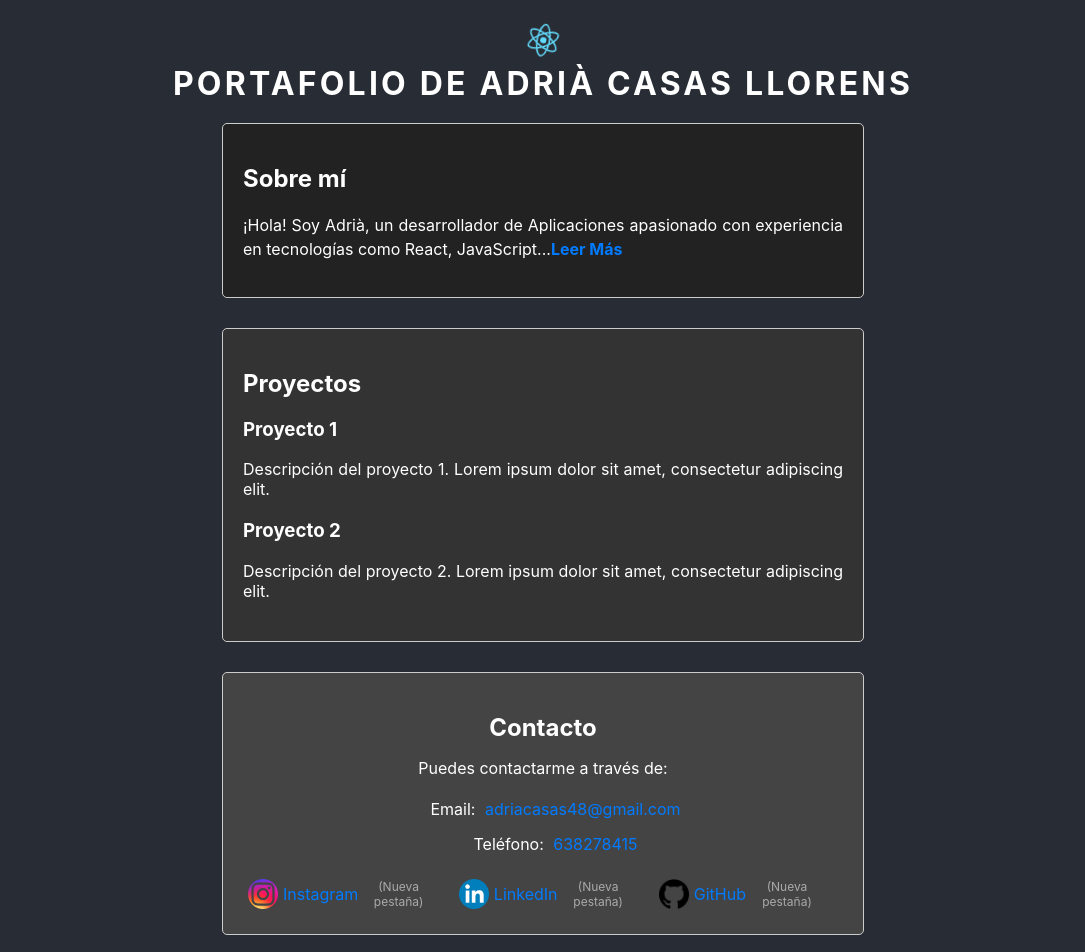
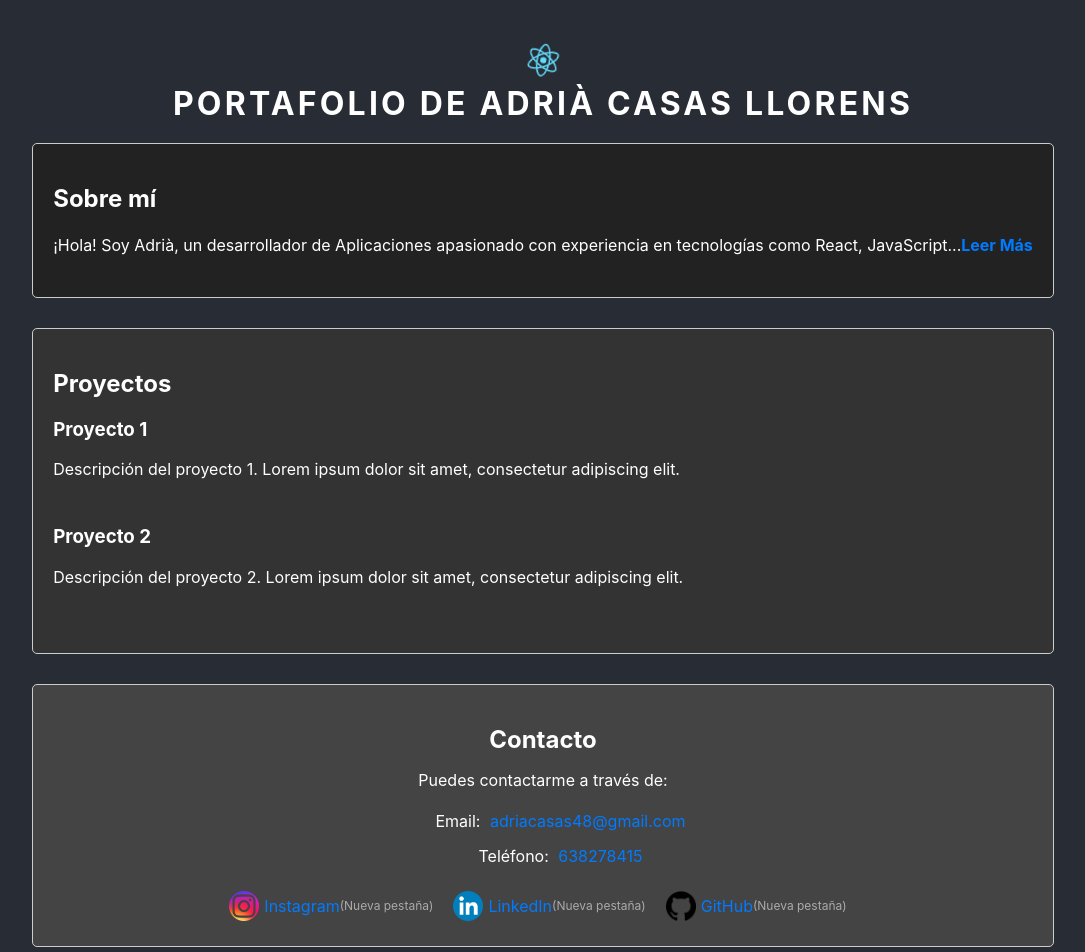
Before and after one commit to casasadria/portafolio, a React (Create React App) app: page / in a window 1280 px wide. Shown: the top 952 px of the page, without its empty margins (97-1182 px from the left). Built offline with nearby package versions, Linux system fonts and the light colour scheme.

Commit message:
Second Commit bug fix

```diff
--- a/src/AboutMeComponent.jsx
+++ b/src/AboutMeComponent.jsx
@@ -29,7 +29,7 @@ export function AboutMeComponent() {
           <br />
           <br />
           ¡Un ejemplo que puedo mostrar de una aplicación que hemos desarrollado en equipo, LearnTrack, pueden visitar
-          la página web del mismo <a href="https://www.learntrack.cat" target="_blank" rel="noopener noreferrer">learntrack.cat</a> donde he programado toda la lógica del aplicativo! ¡El
+          la página web del mismo <a href="https://www.learntrack.cat" target="_blank" rel="noopener noreferrer">learntrack.cat</a>donde he programado toda la lógica del aplicativo! ¡El
           Sábado día 10 de Junio del 2023, fuimos ganadores del premio de mSchools al presentarnos a la modalidad App
           Education! Y BBDD domino tanto SQL/NoSQL como sistemas de bases de datos, he utilizado MySQL como Microsoft
           SQL Server como PostgreSQL, en el apartado de NoSQL he utilizado más Firebase, pero tengo experiencia en
--- a/src/App.css
+++ b/src/App.css
@@ -6,6 +6,7 @@
   min-height: 100vh; /* Ajustar el valor de altura mínima para ocupar toda la ventana */
   background-color: #282c34;
   color: white;
+  padding: 20px; /* Agregar espaciado alrededor del contenido */
 }
 
 .App-header {
@@ -29,12 +30,38 @@ h1 {
 
 /* Resto de los estilos existentes... */
 
-
 .App-link {
   color: #61dafb;
 }
 
 /* Resto de los estilos existentes... */
+
+/* Añadir estilos para el pie de página (footer) */
+footer {
+  margin-top: 20px; /* Espacio entre el contenido principal y el pie de página */
+  text-align: center; /* Centrar horizontalmente el contenido del pie de página */
+  color: #fff;
+  font-size: 14px;
+}
+
+footer p {
+  margin: 5px 0; /* Espaciado entre los párrafos del pie de página */
+}
+
+/* Estilos para dispositivos móviles */
+@media (max-width: 768px) {
+  h1 {
+    font-size: 1.5rem; /* Reducir el tamaño del título en dispositivos móviles */
+  }
+
+  .App-logo {
+    height: 30px; /* Reducir el tamaño del logo en dispositivos móviles */
+  }
+
+  footer {
+    font-size: 12px; /* Reducir el tamaño del texto del pie de página en dispositivos móviles */
+  }
+}
 
 
 @media (prefers-reduced-motion: no-preference) {
--- a/src/App.jsx
+++ b/src/App.jsx
@@ -1,4 +1,4 @@
-import React, { useState } from "react";
+import React from "react";
 import logo from "./logo.svg";
 import "./App.css";
 import Component from "./Component";
--- a/src/MainComponent.jsx
+++ b/src/MainComponent.jsx
@@ -36,7 +36,7 @@ export default function MainComponent() {
             </a>
           </li>
           <li>
-            Teléfono: <a href={`tel:${638278415}`}>{638278415}</a>
+            Teléfono: <a href={`tel:${"+34 638278415"}`}>{638278415}</a>
           </li>
         </ul>
         <div className="logos_social">
--- a/src/css/AboutMeComponent.css
+++ b/src/css/AboutMeComponent.css
@@ -1,20 +1,21 @@
 /* Estilos para el componente AboutMeComponent */
-
 .about-me {
-    max-width: 600px; /* Ancho máximo para el componente */
-    margin: 0 auto; /* Centrar el componente horizontalmente */
+  text-align: justify; /* Centrar horizontalmente el contenido */
   padding: 20px;
   border: 1px solid #ccc;
   border-radius: 5px;
   background-color: #222;
   color: #fff;
-    text-align: justify; /* Centrar horizontalmente el contenido */
-
+  max-height: 100%; /* Altura máxima para permitir el ajuste automático */
+  overflow: hidden; /* Oculta el contenido que excede la altura */
+  transition: max-height 0.3s ease; /* Transición suave de la altura al expandirse o colapsarse */
+  margin-bottom: 30px; /* Espacio inferior entre el componente AboutMeComponent y el componente MainComponent */
 }
 
 .about-text {
   cursor: pointer; /* Cambia el cursor al pasar el ratón sobre el texto */
   line-height: 1.5; /* Altura de línea del texto */
+  margin-bottom: 20px; /* Espacio inferior entre los párrafos del texto */
 }
 
 .about-text.expanded {
@@ -38,7 +39,6 @@
   text-decoration: none; /* Elimina el subrayado por defecto */
   padding: 5px; /* Espacio alrededor del enlace */
   display: inline-block; /* Hace que los enlaces se muestren en línea */
-    margin-right: 10px; /* Espacio entre enlaces */
 }
 
 /* Estilo al pasar el ratón por encima del enlace */
@@ -51,3 +51,14 @@
   font-size: 12px;
   color: #aaa;
 }
+
+/* Estilos para dispositivos móviles */
+@media (max-width: 768px) {
+  .about-me {
+    padding: 10px; /* Reducir el espaciado en dispositivos móviles */
+  }
+
+  .about-text {
+    line-height: 1.6; /* Aumentar la altura de línea en dispositivos móviles */
+  }
+}
--- a/src/css/MainComponent.css
+++ b/src/css/MainComponent.css
@@ -1,8 +1,6 @@
 /* Estilos para las secciones adicionales */
-  .projects {
-    margin-top: 30px; /* Espacio entre la sección de proyectos y la sección de contacto */
+.projects {
     text-align: justify; /* Centrar horizontalmente el contenido */
-    max-width: 600px; /* Ancho máximo para el componente */
     padding: 20px;
     border: 1px solid #ccc;
     border-radius: 5px;
@@ -13,81 +11,17 @@
 
   .project {
     margin-bottom: 20px;
+    padding-bottom: 10px; /* Espacio inferior entre los proyectos en dispositivos móviles */
   }
 
   .contact {
     background-color: #444;
     color: #fff;
     padding: 20px;
-  }
-
-  /* Estilos generales para los enlaces */
-  a {
-    color: #007bff; /* Color del texto del enlace */
-    text-decoration: none; /* Elimina el subrayado por defecto */
-    padding: 5px; /* Espacio alrededor del enlace */
-    display: inline-block; /* Hace que los enlaces se muestren en línea */
-    margin-right: 10px; /* Espacio entre enlaces */
-  }
-
-  /* Estilo al pasar el ratón por encima del enlace */
-  a:hover {
-    text-decoration: underline; /* Subrayado al pasar el ratón por encima */
-  }
-
-  /* Estilo para los enlaces abiertos en una nueva pestaña */
-  a[target="_blank"]::after {
-    content: " (Nueva pestaña)"; /* Agrega un texto después del enlace */
-    font-size: 12px;
-    color: #aaa;
-  }
-
-  /* Estilo para los enlaces en la sección de proyectos */
-  .projects a {
-    color: #ff5722; /* Cambia el color de los enlaces en la sección de proyectos */
-  }
-
-  /* Estilos para los logos de redes sociales */
-  .logos_social {
-    display: flex;
-    align-items: center;
-  }
-
-  .logos_social img {
-    width: 30px; /* Ancho de las imágenes de los logos */
-    margin-right: 5px; /* Espacio entre la imagen y el texto del enlace */
-  }
-
-  /* Estilos para los enlaces de redes sociales */
-  .logos_social a {
-    color: #007bff; /* Color del texto del enlace */
-    text-decoration: none; /* Elimina el subrayado por defecto */
-    display: flex;
-    align-items: center;
-    margin-right: 10px; /* Espacio entre enlaces */
-  }
-
-  /* Estilo al pasar el ratón por encima del enlace */
-  .logos_social a:hover {
-    text-decoration: underline; /* Subrayado al pasar el ratón por encima */
-  }
-
-  /* Estilo para los enlaces abiertos en una nueva pestaña */
-  .logos_social a[target="_blank"]::after {
-    content: " (Nueva pestaña)"; /* Agrega un texto después del enlace */
-    font-size: 12px;
-    color: #aaa;
-  }
-
-  /* Estilos para la sección de contacto */
-  .contact {
-    margin-top: 20px; /* Espacio entre la sección de proyectos y la sección de contacto */
     text-align: center; /* Centrar horizontalmente el contenido */
-    max-width: 600px; /* Ancho máximo para el componente */
-    margin: 0 auto; /* Centrar el componente horizontalmente */
-    padding: 20px;
     border: 1px solid #ccc;
     border-radius: 5px;
+    margin-bottom: 30px; /* Espacio entre la sección de proyectos y la sección de contacto */
   }
 
   .contact h2 {
```
Lines whose indentation alone changed are shown as unchanged.
